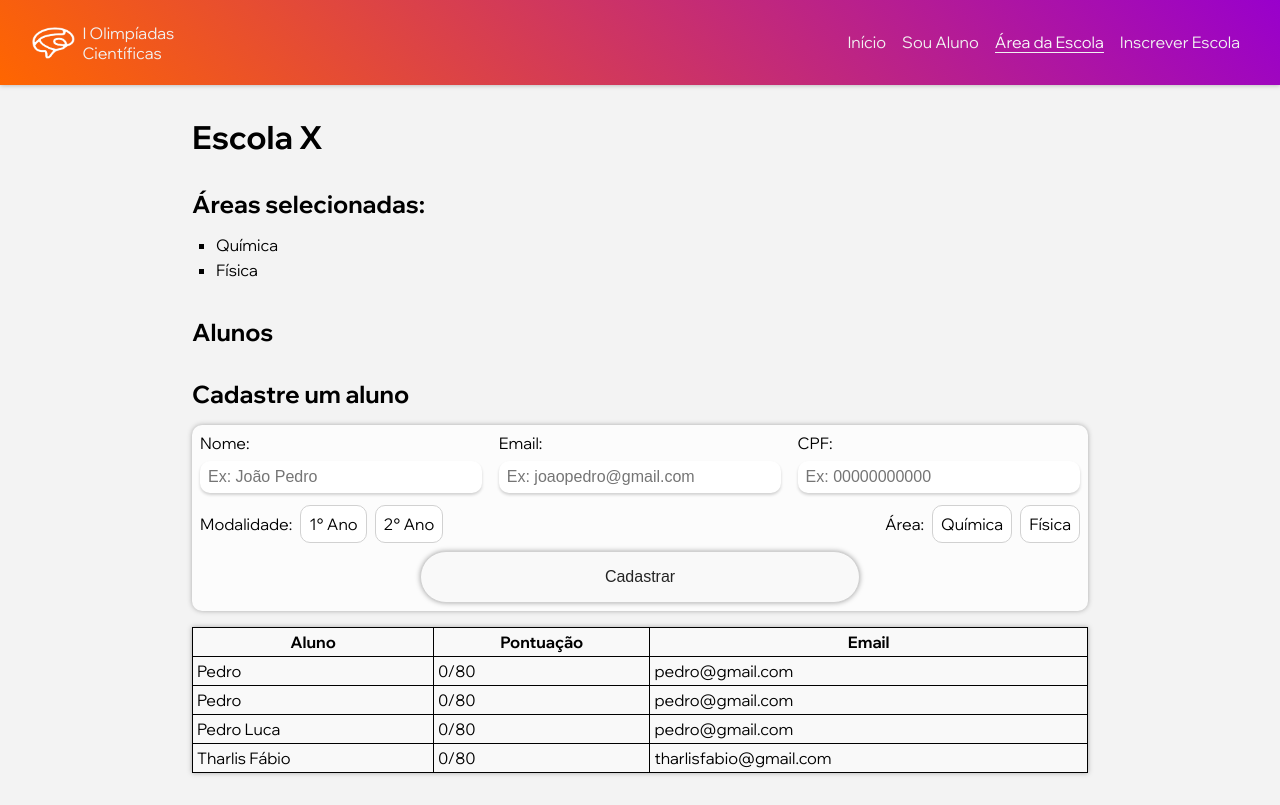
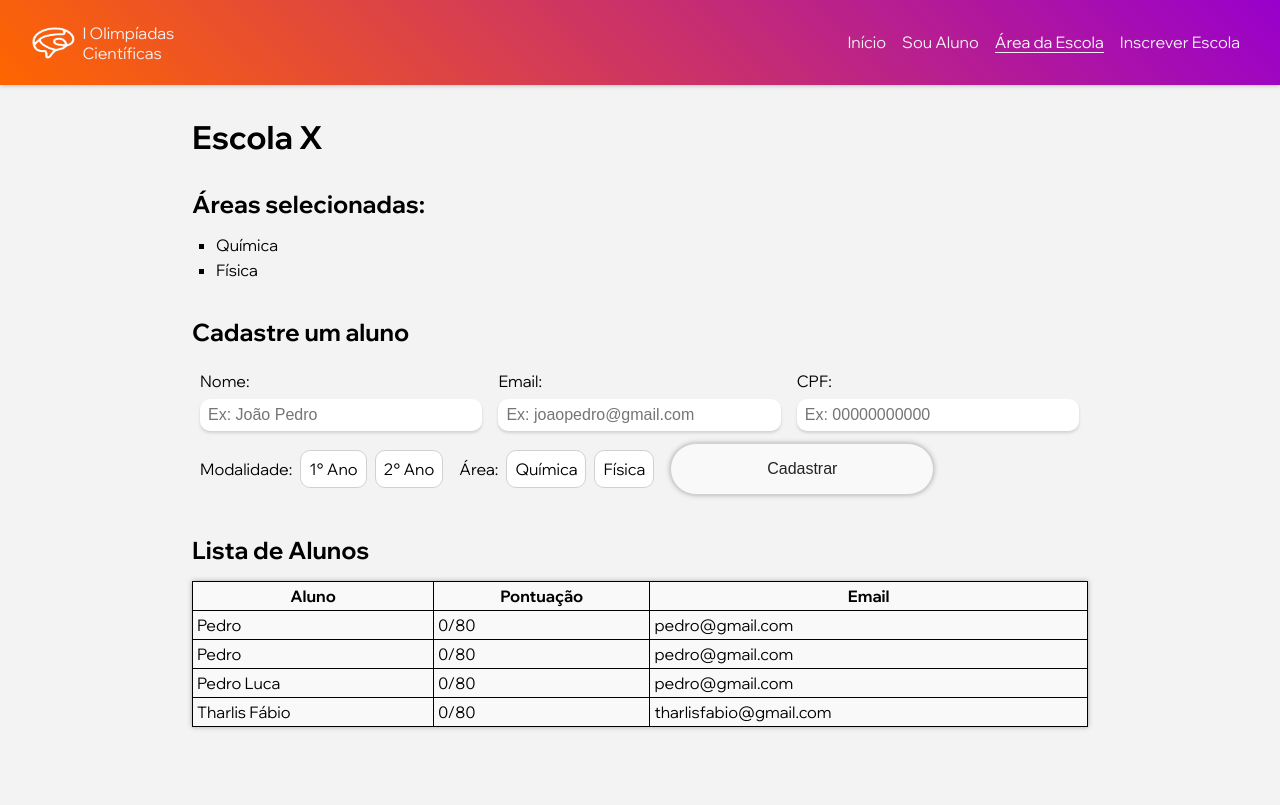
Before and after one commit to pedroluca/olimpiadas-cientificas, a React (Vite) app: page /escola in a window 1280 px wide. Built offline with nearby package versions, Linux system fonts and the light colour scheme.

Commit message:
fix: consertar página da escola, referente ao cadastro de aluno, reposicionamento e refatoração do formulário

```diff
--- a/src/components/BotaoPrincipal/styles.css
+++ b/src/components/BotaoPrincipal/styles.css
@@ -1,7 +1,7 @@
 .btn-principal {
   margin: 1rem auto;
   align-self: center;
-  width: 50%;
+  width: 30%;
   padding: 1rem;
   background: var(--white2-color);
   color: var(--black-color);
--- a/src/pages/Cadastro/Cadastro.jsx
+++ b/src/pages/Cadastro/Cadastro.jsx
@@ -42,6 +42,7 @@ export function CadastroAluno() {
     <div className="container-cadastro cadastro-alunos">
       <h2>Cadastre um aluno</h2>
       <form onSubmit={handleSubmit}>
+        <section className="form-container">
           <span>
             <label htmlFor="nome">Nome:</label>
             <input type="text" id="nome" name="nome" placeholder="Ex: João Pedro" onChange={handleChange} required />
@@ -54,6 +55,8 @@ export function CadastroAluno() {
             <label htmlFor="cpf">CPF:</label>
             <input type="text" id="cpf" name="cpf" placeholder="Ex: 00000000000" pattern="\d{11}" onChange={handleChange} required />
           </span>
+        </section>
+        <section className="form-container">
           <div className="container-areas">
             <label htmlFor="modalidade">Modalidade:</label>
             <label>
@@ -77,6 +80,7 @@ export function CadastroAluno() {
             </label>
           </div>
           <BotaoPrincipal type="submit" content="Cadastrar" />
+        </section>
       </form>
     </div>
   )
--- a/src/pages/Cadastro/styles.css
+++ b/src/pages/Cadastro/styles.css
@@ -128,6 +128,8 @@ form hr {
   margin: 0;
   gap: .5rem;
   padding: .5rem;
+  background: transparent;
+  box-shadow: none;
 }
 
 .cadastro-alunos input {
@@ -140,6 +142,12 @@ form hr {
 
 .cadastro-alunos .container-areas {
   align-items: center;
+}
+
+.form-container {
+  display: flex;
+  flex-direction: column;
+  gap: .5rem;
 }
 
 @media screen and (768px < width < 1024px) {
@@ -190,8 +198,13 @@ form hr {
   }
 
   .cadastro-alunos .btn-principal {
-    align-self: center;
-    margin: 0 auto;
+    margin: 0;
+  }
+
+  .form-container {
+    flex-direction: row;
+    gap: 1rem;
+    width: 100%;
   }
 
   .container-login {
--- a/src/pages/Escola/Escola.jsx
+++ b/src/pages/Escola/Escola.jsx
@@ -10,8 +10,8 @@ export function Escola() {
         <li>Química</li>
         <li>Física</li>
       </ul>
-      <h2>Alunos</h2>
       <CadastroAluno />
+      <h2>Lista de Alunos</h2>
       <table>
         <tr>
           <th>Aluno</th>
```
Lines whose indentation alone changed are shown as unchanged.
